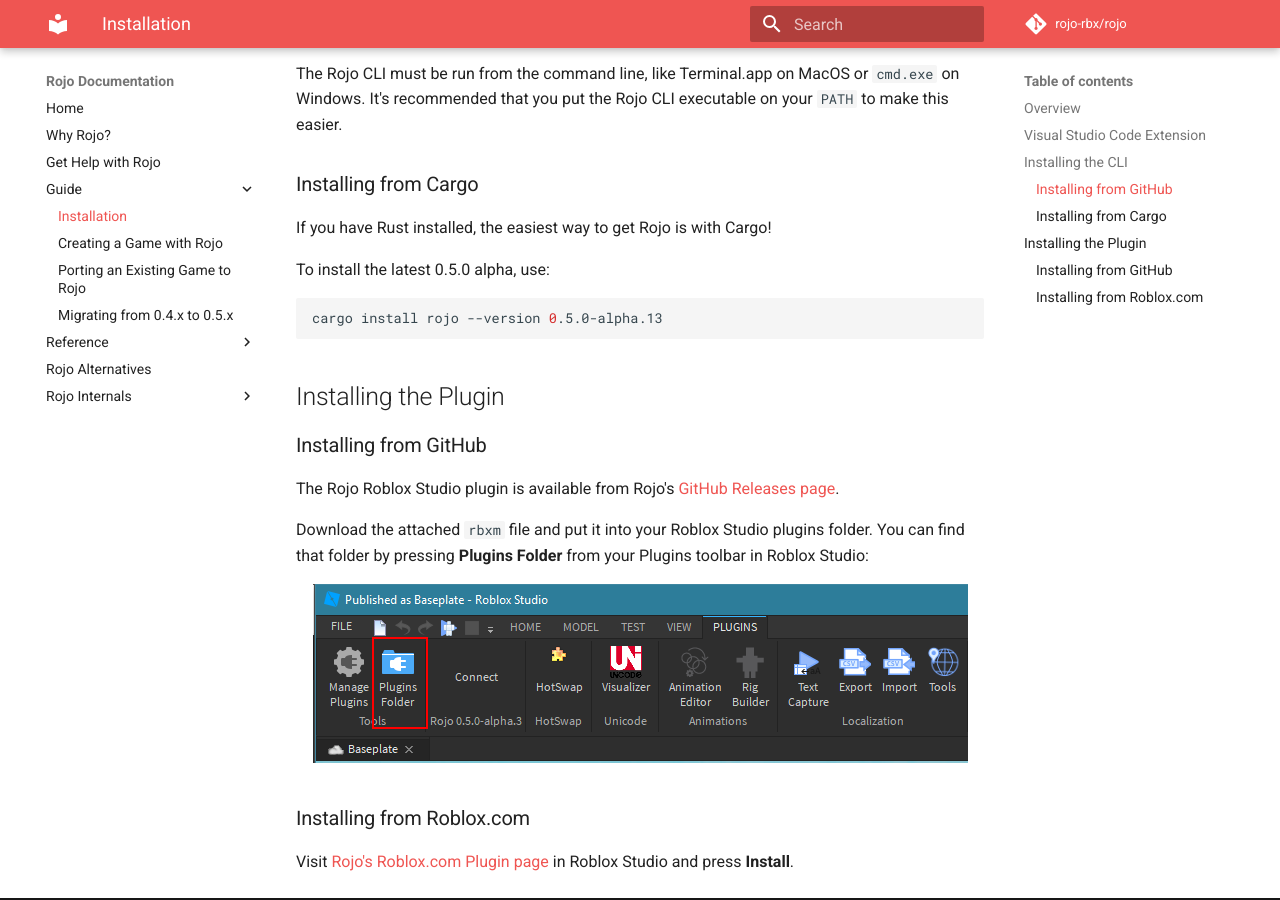
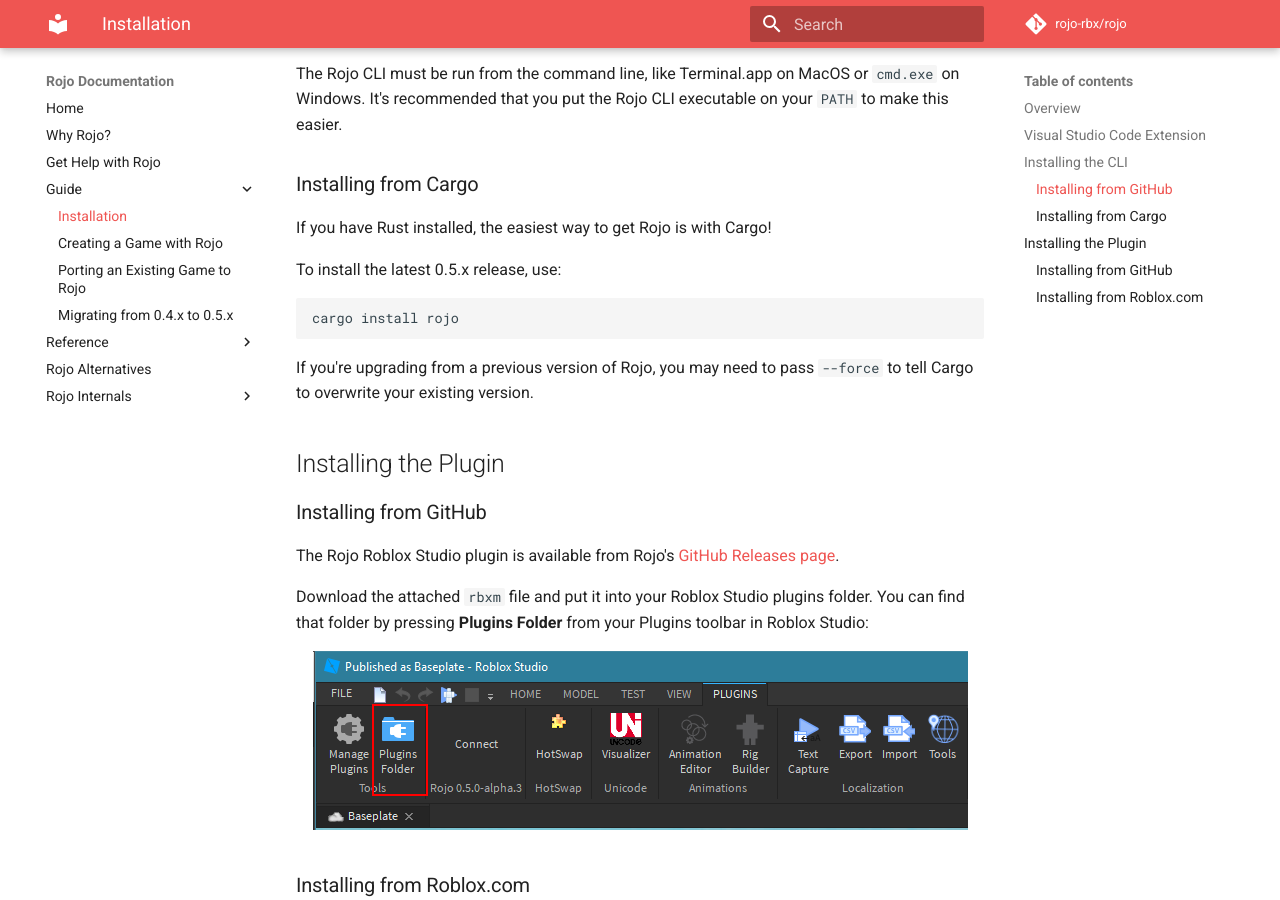
Before and after one commit to rojo-rbx/rojo, an MkDocs documentation site: the page built from docs/guide/installation.md, in a window 1280 px wide and 900 px high, scrolled down 1079 px. Built offline with MkDocs 1.6.1 and Material for MkDocs 9.7.7, drawn with Linux system fonts in a browser that asks for light colours; comment, search, counter and statistics services are not loaded.

Commit message:
Fix guide to point to release versions instead of alphas

````diff
--- a/docs/guide/installation.md
+++ b/docs/guide/installation.md
@@ -26,11 +26,13 @@
 ### Installing from Cargo
 If you have Rust installed, the easiest way to get Rojo is with Cargo!
 
-To install the latest 0.5.0 alpha, use:
+To install the latest 0.5.x release, use:
 
 ```sh
-cargo install rojo --version 0.5.0-alpha.13
+cargo install rojo
 ```
+
+If you're upgrading from a previous version of Rojo, you may need to pass `--force` to tell Cargo to overwrite your existing version.
 
 ## Installing the Plugin
 
@@ -43,4 +45,4 @@
 {: align="center" }
 
 ### Installing from Roblox.com
-Visit [Rojo's Roblox.com Plugin page](https://www.roblox.com/library/1997686364/Rojo-0-5-0-alpha-3) in Roblox Studio and press **Install**.
+Visit [Rojo's Roblox.com Plugin page](https://www.roblox.com/library/1997686364) in Roblox Studio and press **Install**.
````
